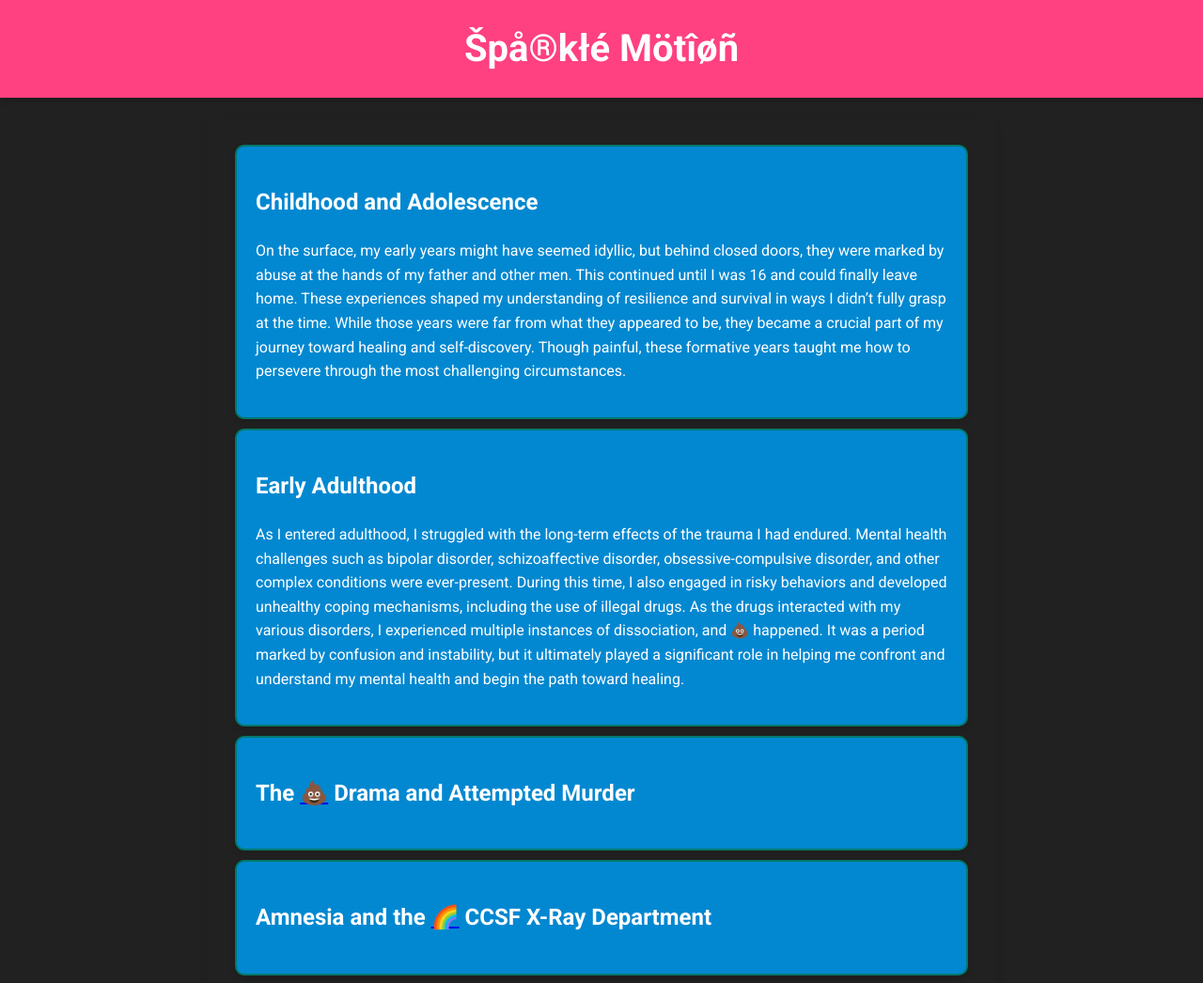
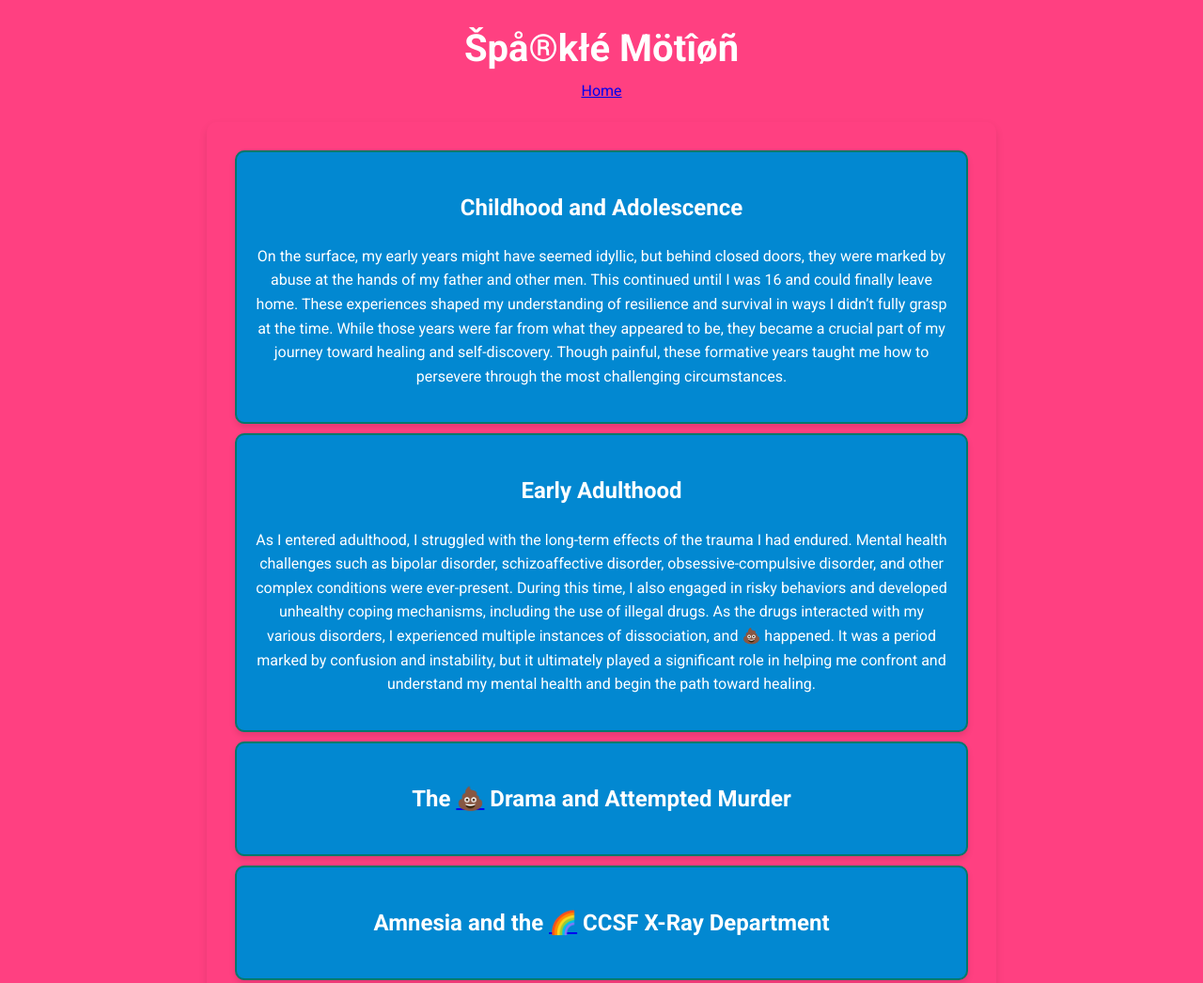
Before and after one commit to SparkleMotion4Ever/SparkleMotion4Ever, a plain HTML site: page bio.html in a window 1280 px wide. Shown: the top 1046 px of the page at 94% size. Drawn offline with nearby package versions, Linux system fonts and the light colour scheme.

Commit message:
Add files via upload

```diff
--- a/bio.html
+++ b/bio.html
@@ -12,8 +12,8 @@
 
     <header>
         <h1>Špå®kłé Mötîøñ</h1>
-    </header>
-
+        <!-- Home Button -->
+        <a href="index.html" class="home-button">Home</a>
     <!-- Section for Life Stages -->
     <section id="life-stages">
         <div class="box stage-box">
```
